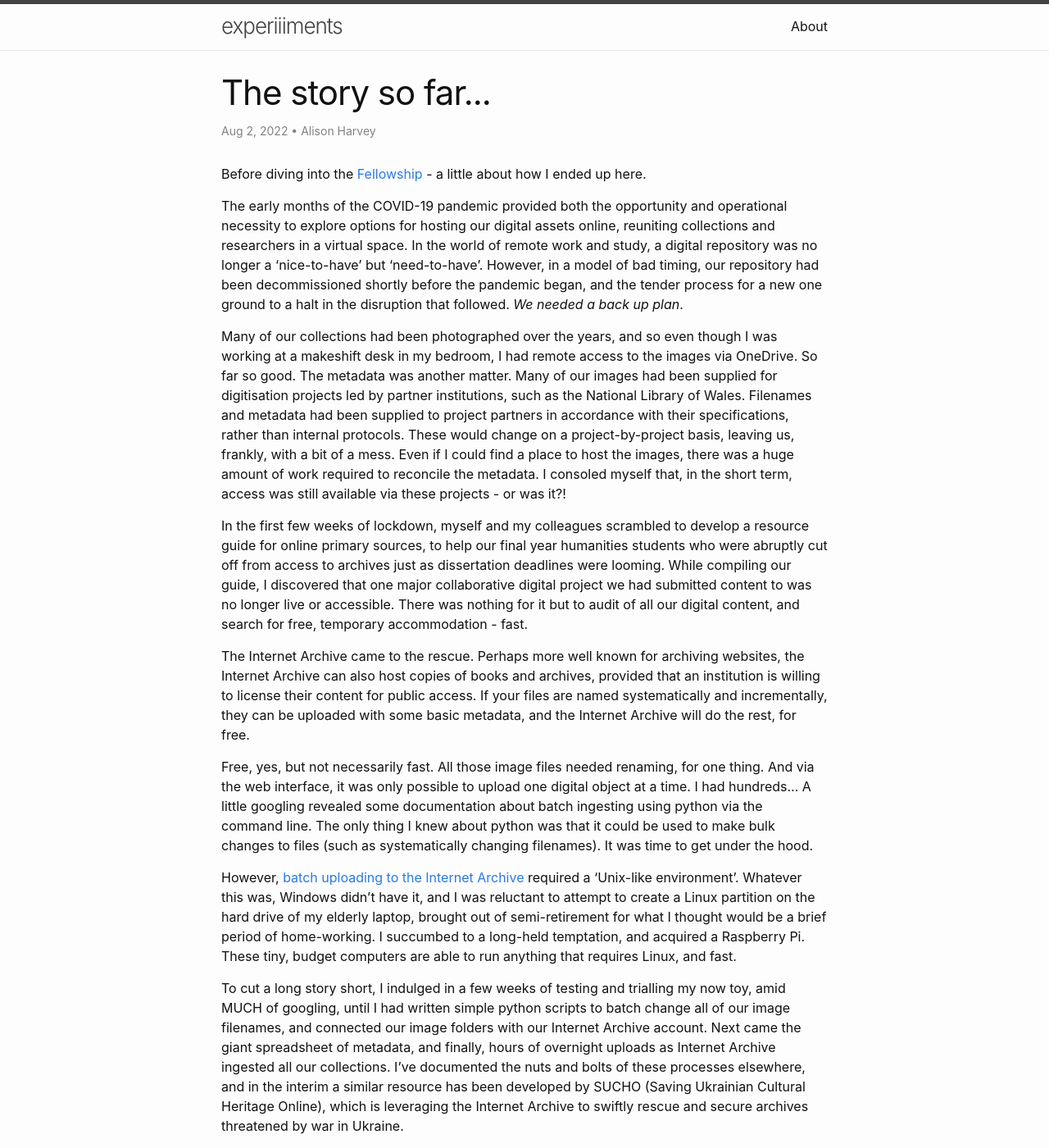
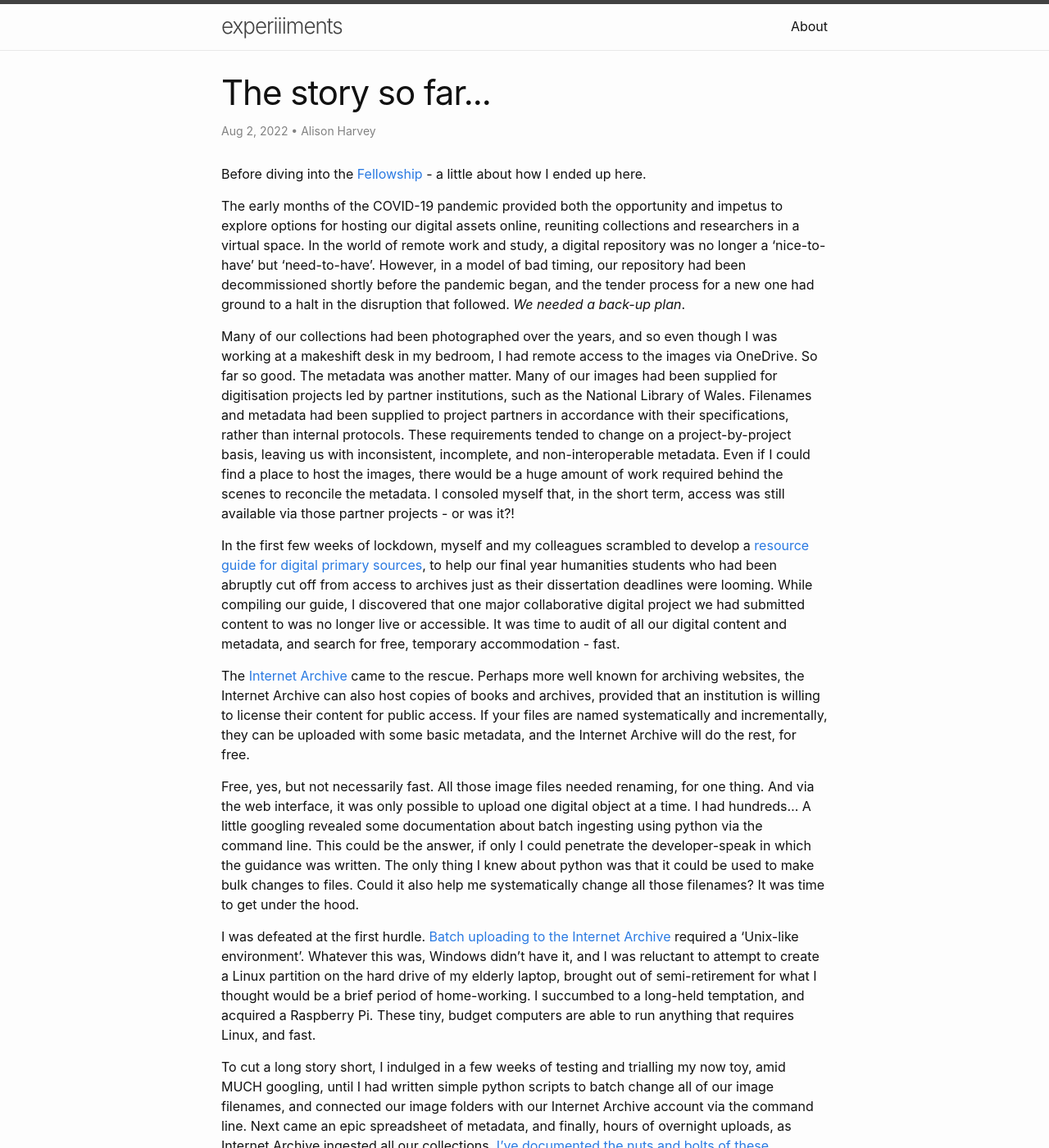
Before and after one commit to aeh0/experiiiments, a Jekyll site: the page built from _posts/2022-08-02-story-so-far.markdown, in a window 1280 px wide and 1400 px high. Shown: the whole window at 82% size. Built offline with Jekyll 4.4.1, drawn with Linux system fonts in a browser that asks for light colours; some of the changed text lies outside the part shown.

Commit message:
Update post

```diff
--- a/_posts/2022-08-02-story-so-far.markdown
+++ b/_posts/2022-08-02-story-so-far.markdown
@@ -6,23 +6,23 @@ date: 2022-08-02
 ---
 Before diving into the [Fellowship](https://aeh0.github.io/experiiiments/about/) - a little about how I ended up here.
 
-The early months of the COVID-19 pandemic provided both the opportunity and operational necessity to explore options for hosting our digital assets online, reuniting collections and researchers in a virtual space. In the world of remote work and study, a digital repository was no longer a 'nice-to-have' but 'need-to-have'. However, in a model of bad timing, our repository had been decommissioned shortly before the pandemic began, and the tender process for a new one ground to a halt in the disruption that followed. *We needed a back up plan*.
+The early months of the COVID-19 pandemic provided both the opportunity and impetus to explore options for hosting our digital assets online, reuniting collections and researchers in a virtual space. In the world of remote work and study, a digital repository was no longer a 'nice-to-have' but 'need-to-have'. However, in a model of bad timing, our repository had been decommissioned shortly before the pandemic began, and the tender process for a new one had ground to a halt in the disruption that followed. *We needed a back-up plan*.
 <!--more-->
 
-Many of our collections had been photographed over the years, and so even though I was working at a makeshift desk in my bedroom, I had remote access to the images via OneDrive. So far so good. The metadata was another matter. Many of our images had been supplied for digitisation projects led by partner institutions, such as the National Library of Wales. Filenames and metadata had been supplied to project partners in accordance with their specifications, rather than internal protocols. These would change on a project-by-project basis, leaving us, frankly, with a bit of a mess. Even if I could find a place to host the images, there was a huge amount of work required to reconcile the metadata. I consoled myself that, in the short term, access was still available via these projects - or was it?!
+Many of our collections had been photographed over the years, and so even though I was working at a makeshift desk in my bedroom, I had remote access to the images via OneDrive. So far so good. The metadata was another matter. Many of our images had been supplied for digitisation projects led by partner institutions, such as the National Library of Wales. Filenames and metadata had been supplied to project partners in accordance with their specifications, rather than internal protocols. These requirements tended to change on a project-by-project basis, leaving us with inconsistent, incomplete, and non-interoperable metadata. Even if I could find a place to host the images, there would be a huge amount of work required behind the scenes to reconcile the metadata. I consoled myself that, in the short term, access was still available via those partner projects - or was it?!
 
-In the first few weeks of lockdown, myself and my colleagues scrambled to develop a resource guide for online primary sources, to help our final year humanities students who were abruptly cut off from access to archives just as dissertation deadlines were looming. While compiling our guide, I discovered that one major collaborative digital project we had submitted content to was no longer live or accessible. There was nothing for it but to audit of all our digital content, and search for free, temporary accommodation - fast.
+In the first few weeks of lockdown, myself and my colleagues scrambled to develop a [resource guide for digital primary sources](https://www.cardiff.ac.uk/special-collections/subject-guides/digital-primary-sources), to help our final year humanities students who had been abruptly cut off from access to archives just as their dissertation deadlines were looming. While compiling our guide, I discovered that one major collaborative digital project we had submitted content to was no longer live or accessible. It was time to audit of all our digital content and metadata, and search for free, temporary accommodation - fast.
 
-The Internet Archive came to the rescue. Perhaps more well known for archiving websites, the Internet Archive can also host copies of books and archives, provided that an institution is willing to license their content for public access. If your files are named systematically and incrementally, they can be uploaded with some basic metadata, and the Internet Archive will do the rest, for free.
+The [Internet Archive](https://archive.org/) came to the rescue. Perhaps more well known for archiving websites, the Internet Archive can also host copies of books and archives, provided that an institution is willing to license their content for public access. If your files are named systematically and incrementally, they can be uploaded with some basic metadata, and the Internet Archive will do the rest, for free.
 
-Free, yes, but not necessarily fast. All those image files needed renaming, for one thing. And via the web interface, it was only possible to upload one digital object at a time. I had hundreds... A little googling revealed some documentation about batch ingesting using python via the command line. The only thing I knew about python was that it could be used to make bulk changes to files (such as systematically changing filenames). It was time to get under the hood.
+Free, yes, but not necessarily fast. All those image files needed renaming, for one thing. And via the web interface, it was only possible to upload one digital object at a time. I had hundreds... A little googling revealed some documentation about batch ingesting using python via the command line. This could be the answer, if only I could penetrate the developer-speak in which the guidance was written. The only thing I knew about python was that it could be used to make bulk changes to files. Could it also help me systematically change all those filenames? It was time to get under the hood.
 
-However, [batch uploading to the Internet Archive](https://archive.org/services/docs/api/internetarchive/cli.html#getting-started) required a 'Unix-like environment'. Whatever this was, Windows didn't have it, and I was reluctant to attempt to create a Linux partition on the hard drive of my elderly laptop, brought out of semi-retirement for what I thought would be a brief period of home-working. I succumbed to a long-held temptation, and acquired a Raspberry Pi. These tiny, budget computers are able to run anything that requires Linux, and fast.
+I was defeated at the first hurdle. [Batch uploading to the Internet Archive](https://archive.org/services/docs/api/internetarchive/cli.html#getting-started) required a 'Unix-like environment'. Whatever this was, Windows didn't have it, and I was reluctant to attempt to create a Linux partition on the hard drive of my elderly laptop, brought out of semi-retirement for what I thought would be a brief period of home-working. I succumbed to a long-held temptation, and acquired a Raspberry Pi. These tiny, budget computers are able to run anything that requires Linux, and fast.
 
-To cut a long story short, I indulged in a few weeks of testing and trialling my now toy, amid MUCH of googling, until I had written simple python scripts to batch change all of our image filenames, and connected our image folders with our Internet Archive account. Next came the giant spreadsheet of metadata, and finally, hours of overnight uploads as Internet Archive ingested all our collections. I've documented the nuts and bolts of these processes elsewhere, and in the interim a similar resource has been developed by SUCHO (Saving Ukrainian Cultural Heritage Online), which is leveraging the Internet Archive to swiftly rescue and secure archives threatened by war in Ukraine.
+To cut a long story short, I indulged in a few weeks of testing and trialling my now toy, amid MUCH googling, until I had written simple python scripts to batch change all of our image filenames, and connected our image folders with our Internet Archive account via the command line. Next came an epic spreadsheet of metadata, and finally, hours of overnight uploads, as Internet Archive ingested all our collections. [I've documented the nuts and bolts of these processes elsewhere](https://www.slideshare.net/AlisonHarvey20/batch-uploading-to-the-internet-archive-using-python), and in the interim a similar resource has been developed by [SUCHO](https://www.sucho.org/ia-bulk-upload) (Saving Ukrainian Cultural Heritage Online), which is leveraging the Internet Archive to swiftly rescue and secure archives threatened by war in Ukraine.
 
 Following this work, I gave [presentations at conferences](https://www.youtube.com/watch?v=U7iGy0ipWJg) about my experiences of using the Internet Archive to do digital 'on a shoestring'. I realised the level of interest from other institutions, and began to wish I had more time to dedicate to researching free tools, and sharing them with others.
 
-When the call came around for the [RLUK-AHRC Professional Practice Fellowships](https://www.rluk.ac.uk/ahrc-rluk-professional-practice-fellows-announced/), my application wrote itself. This was the opportunity I'd been looking for to build on the skills and knowledge I'd been able to acquire during the disruption to business-as-usual experienced during the pandemic, when we had a chance, as individuals and as organisations, to review and reassess our direction and priorities.
+When the call came around for the [RLUK-AHRC Professional Practice Fellowships](https://www.rluk.ac.uk/ahrc-rluk-professional-practice-fellows-announced/), my application wrote itself. This was the opportunity I'd been looking for to build on the skills and knowledge I'd been able to acquire during the pandemic's disruption to business-as-usual. For all the anxiety and uncertainty of this time, it provided a unique chance, as individuals and as organisations, to review and reassess our direction and priorities.
 
-Putting our collections on the Internet Archive achieved far more than just making them accessible remotely. It showed our stakeholders what we could offer, and helped to build a case for internal investment. Cardiff University acquired a subscription for [Alma Digital](https://librarysearch.cardiff.ac.uk/discovery/collectionDiscovery?vid=44WHELF_CAR:44WHELF_CAR_VU1), an Ex Libris product, and I led its implementation, configuration, and deployment. Alma Digital is IIIF-enabled - more on this in a future post - and we are only just beginning to scratch the surface of its potential. Among other outputs, the Fellowship will provide the opportunity to review researchers' requirements and aspirations for existing and future digital archives, and test the capability of our new digital repository to support these needs.
+[Putting our collections on the Internet Archive](https://archive.org/details/@cardiff_university_special_collections_and_archives) achieved far more than just making them accessible remotely. It showed our stakeholders what we could offer, and helped to build a case for internal investment. Cardiff University subsequently acquired a subscription for [Alma Digital](https://librarysearch.cardiff.ac.uk/discovery/collectionDiscovery?vid=44WHELF_CAR:44WHELF_CAR_VU1), an Ex Libris product, and I was able to lead its implementation, configuration, and deployment. Alma Digital is IIIF-enabled - more on this in a future post - and we are only just beginning to scratch the surface of its potential. Among other outputs, the Fellowship will provide the opportunity to review researchers' requirements and aspirations for existing and future digital archives, and test the capability of our new digital repository to support these needs.
```
Also changed, not shown: _drafts/2022-08-03-blogging-without-wordpress.markdown (added, +12 -0 lines).
